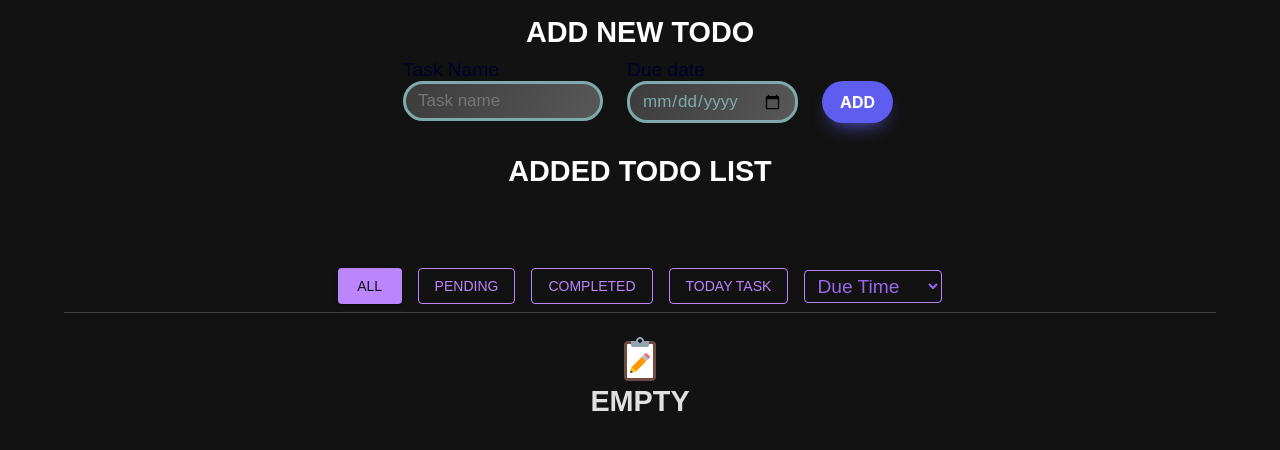
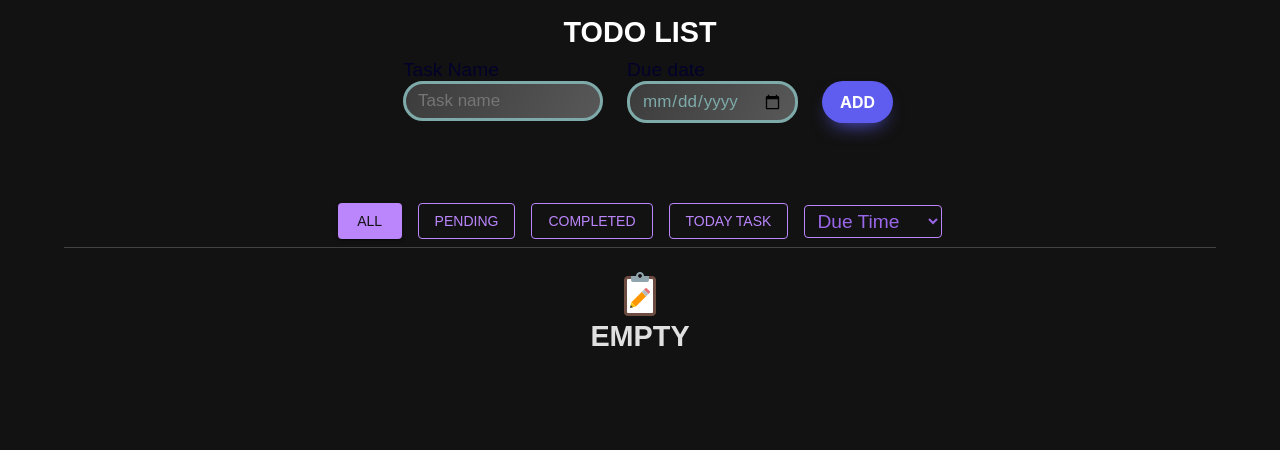
Before and after one commit to a4aditya10/Todo-List-React-, a React (Create React App) app: page / in a window 1280 px wide. Shown: the top 450 px of the page. Built offline with nearby package versions, Linux system fonts and the light colour scheme.

Commit message:
Minor Changes

```diff
--- a/src/App.js
+++ b/src/App.js
@@ -28,9 +28,8 @@ function App() {
   }, [])
   return (
     <div className='App'>
-      <h2>ADD NEW TODO</h2>
+      <h2>TODO LIST</h2>
       <AddTodo tasks={tasks} setTasks={setTasks} />
-      <h2>ADDED TODO LIST</h2>
       <DisplayTask tasks={tasks} setTasks={setTasks} />
 
 
```
